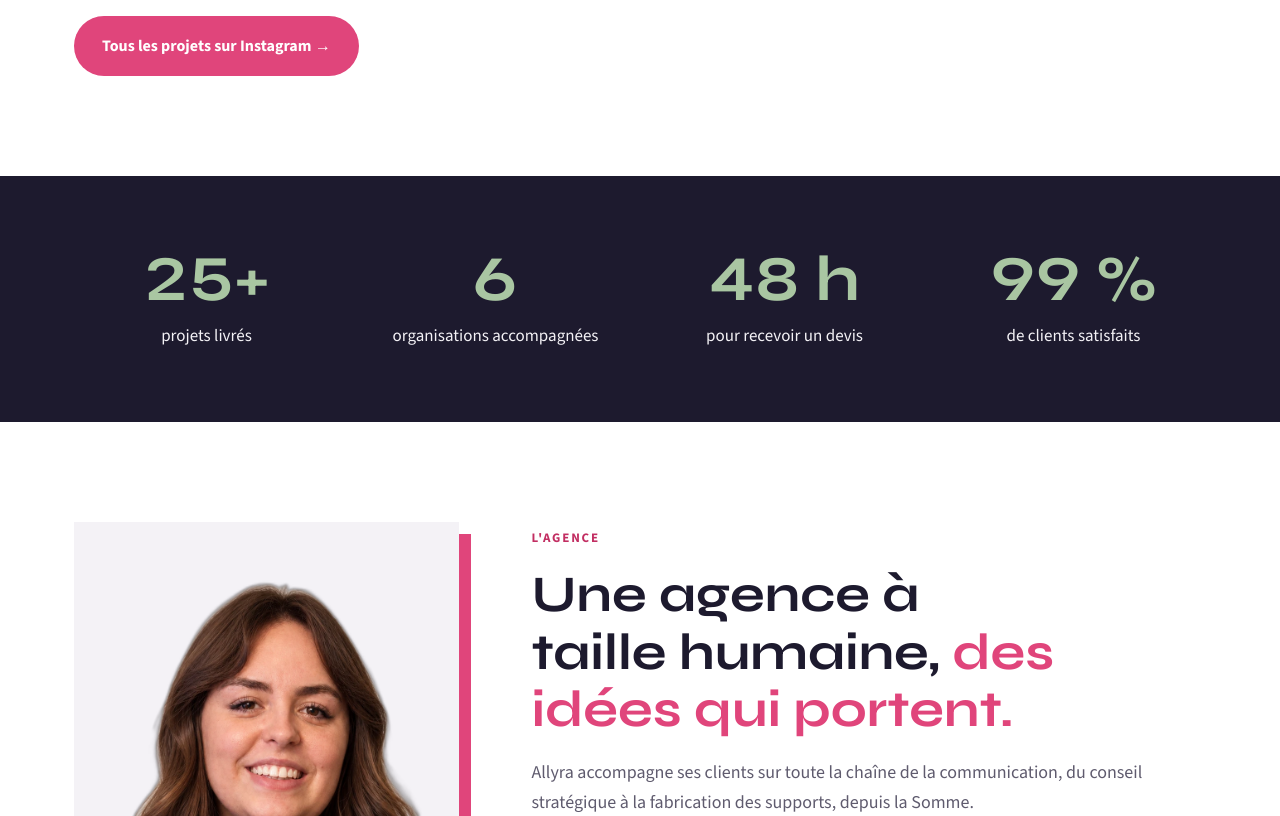
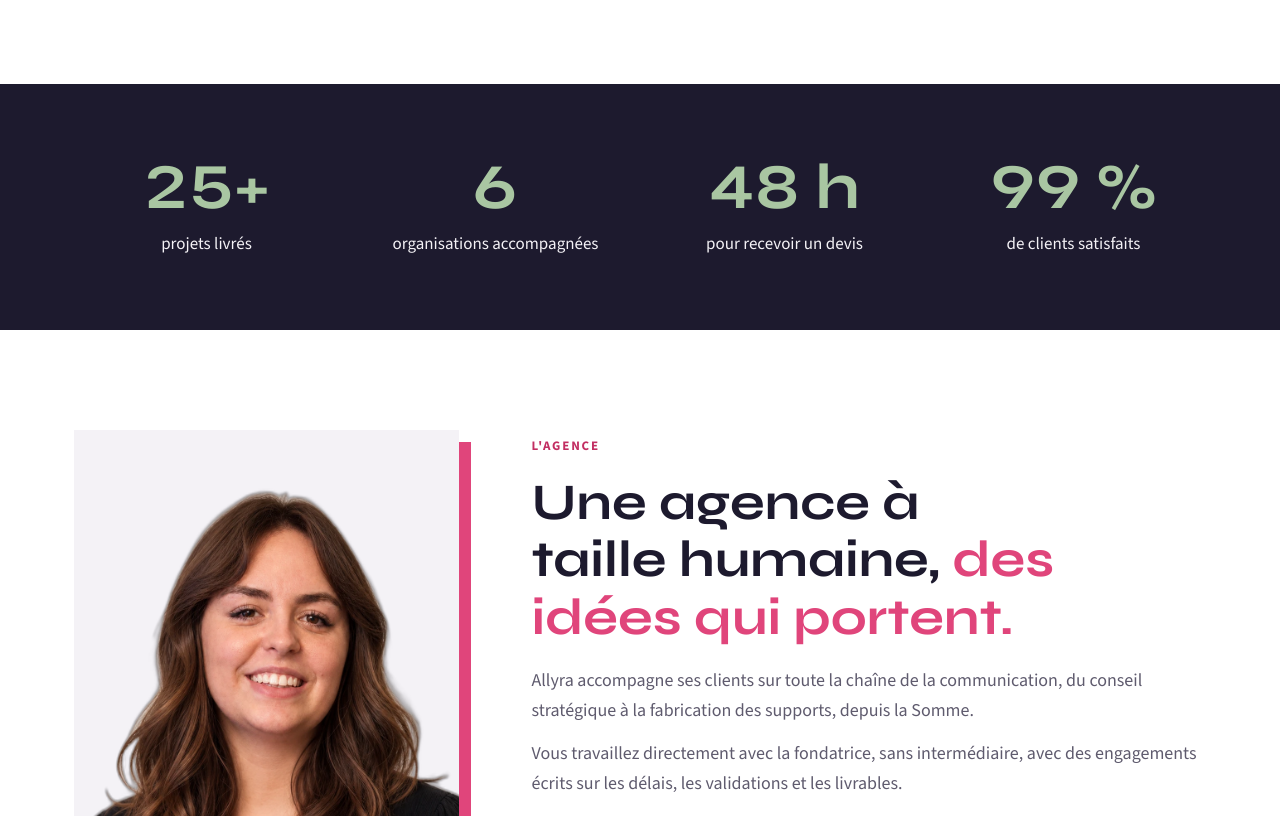
Before and after one commit to allyra-agence-hub/allyra-site, a plain HTML site: page index.html in a window 1280 px wide. Shown: the part 6675-7491 px from the top of the page. Drawn offline with nearby package versions, Linux system fonts and the light colour scheme.

Commit message:
Retire le bouton Instagram des réalisations
Co-Authored-By: Claude Opus 5.5 <noreply@anthropic.com>

```diff
--- a/index.html
+++ b/index.html
@@ -615,7 +615,7 @@
           </div>
         </a>
       </div>
-      <div class="work-all"><a class="btn" href="https://www.instagram.com/allyra.agence/" target="_blank" rel="noopener">Tous les projets sur Instagram →</a></div>
+      <!-- À remettre plus tard : <div class="work-all"><a class="btn" href="https://www.instagram.com/allyra.agence/" target="_blank" rel="noopener">Tous les projets sur Instagram →</a></div> -->
     </div>
   </section>
 
```
